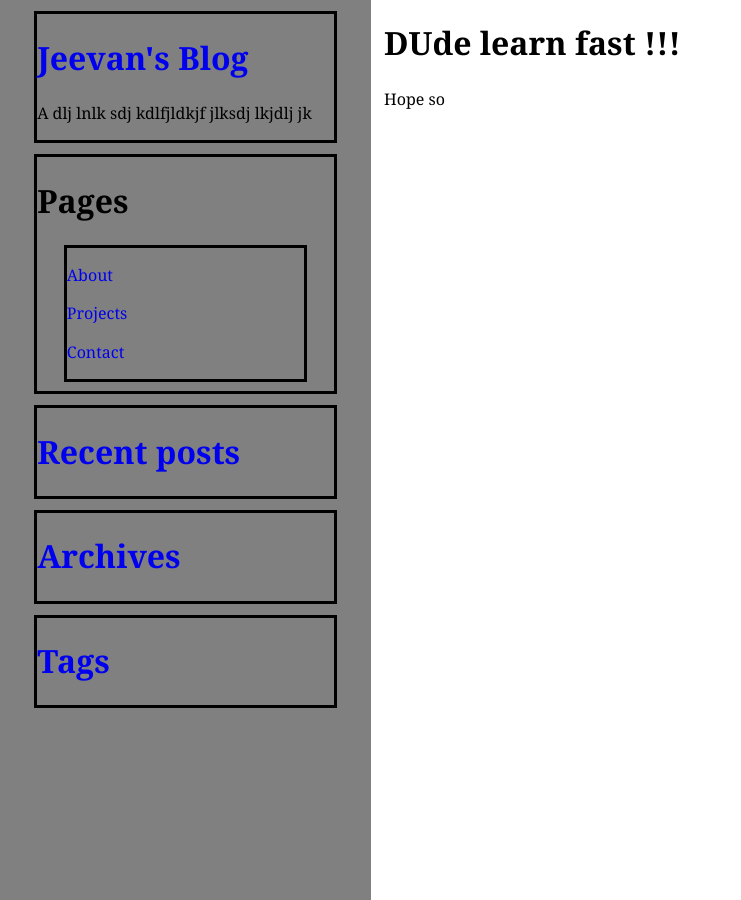
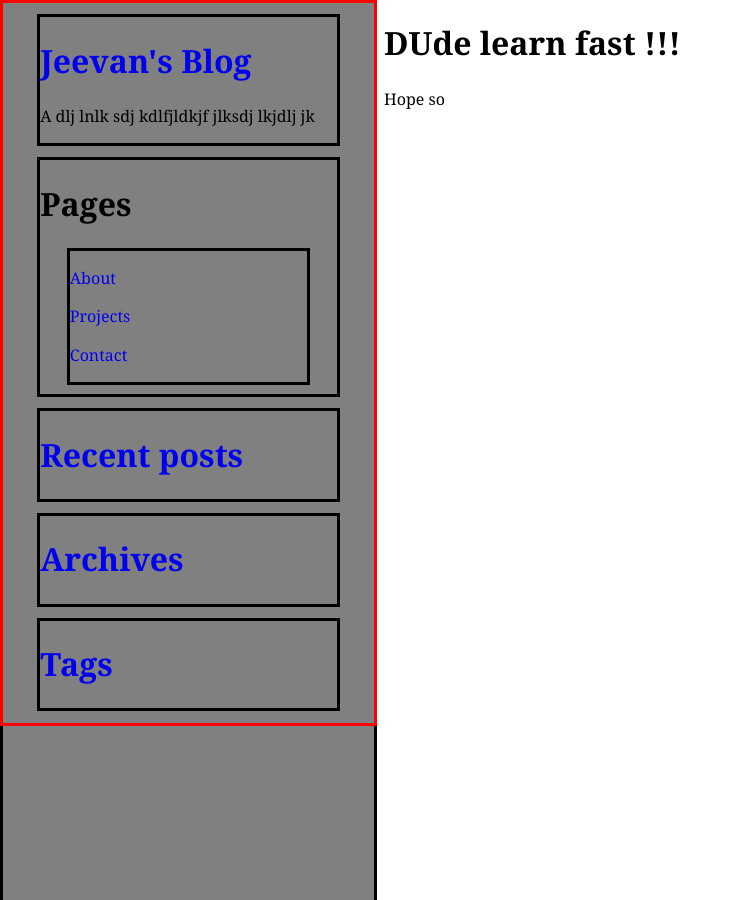
Before and after one commit to sleep-404/learn-jekyll, a Jekyll site: the page built from index.html, in a window 1280 px wide. Shown: the whole page, without its empty margins (0-741 px from the left). Built offline with Jekyll 4.4.1, drawn with Linux system fonts in a browser that asks for light colours.

Commit message:
Fixed side nav somehow

```diff
--- a/_layouts/default.html
+++ b/_layouts/default.html
@@ -7,7 +7,8 @@
   </head>
   <body>
     <div class="side-nav">
-
+    </div>
+    <div class="side-content">
       <div class="about-me">
           <h1> <a href="#"> Jeevan's Blog </a></h1>
           <p>A dlj lnlk sdj kdlfjldkjf jlksdj lkjdlj jk</p>
--- a/css/main.css
+++ b/css/main.css
@@ -25,7 +25,18 @@
     z-index: -1;
     background-color: grey;
     overflow: auto;
+    border: solid black;
   }
+
+.side-content{
+  position: absolute;
+  top: 0;
+  left: 0;
+  width: 100%;
+  border: solid;
+  border-color: red;
+  width: 29%;
+}
 
   .about-me{
     position: relative;
```
Lines whose indentation alone changed are shown as unchanged.
